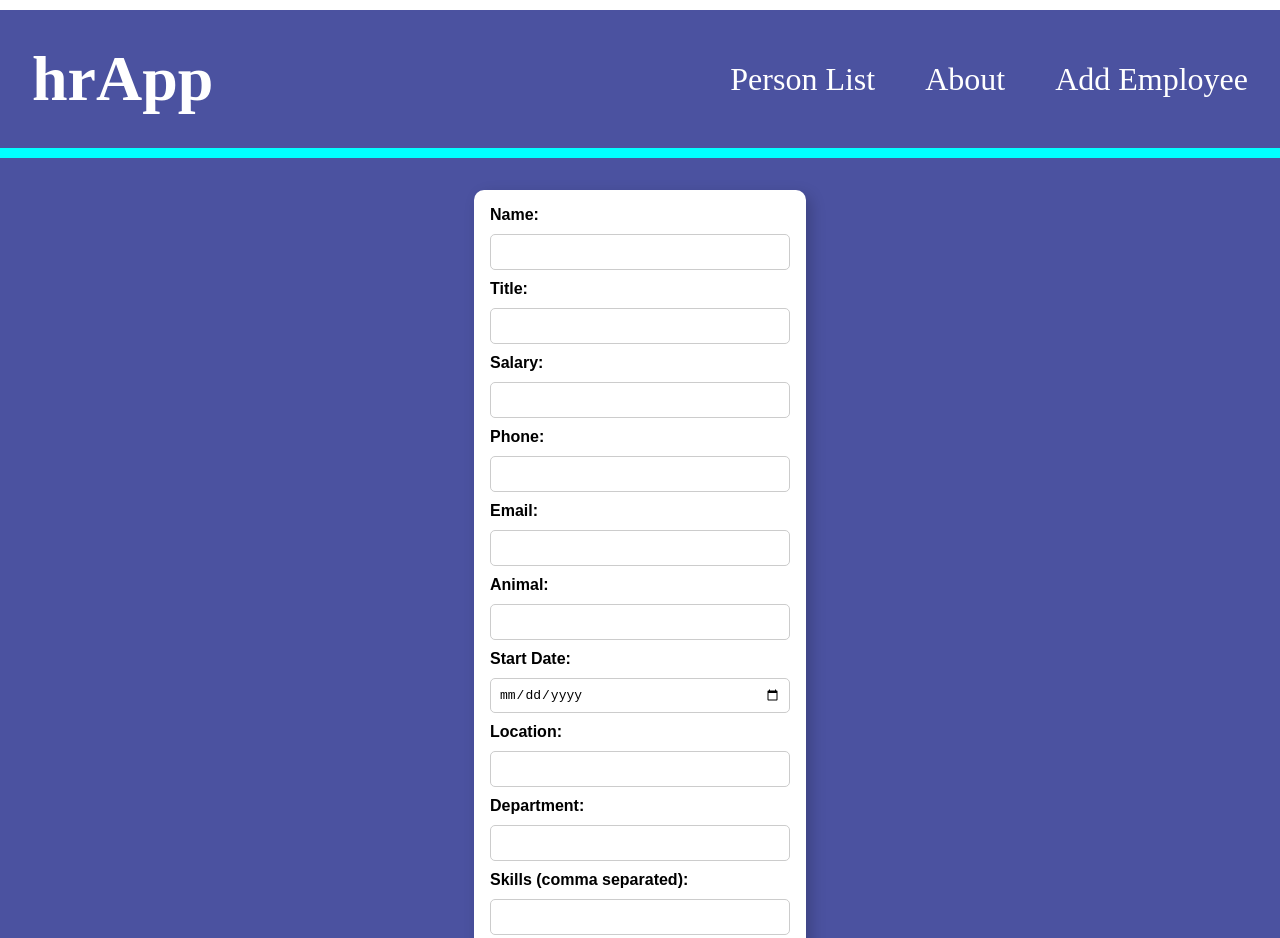
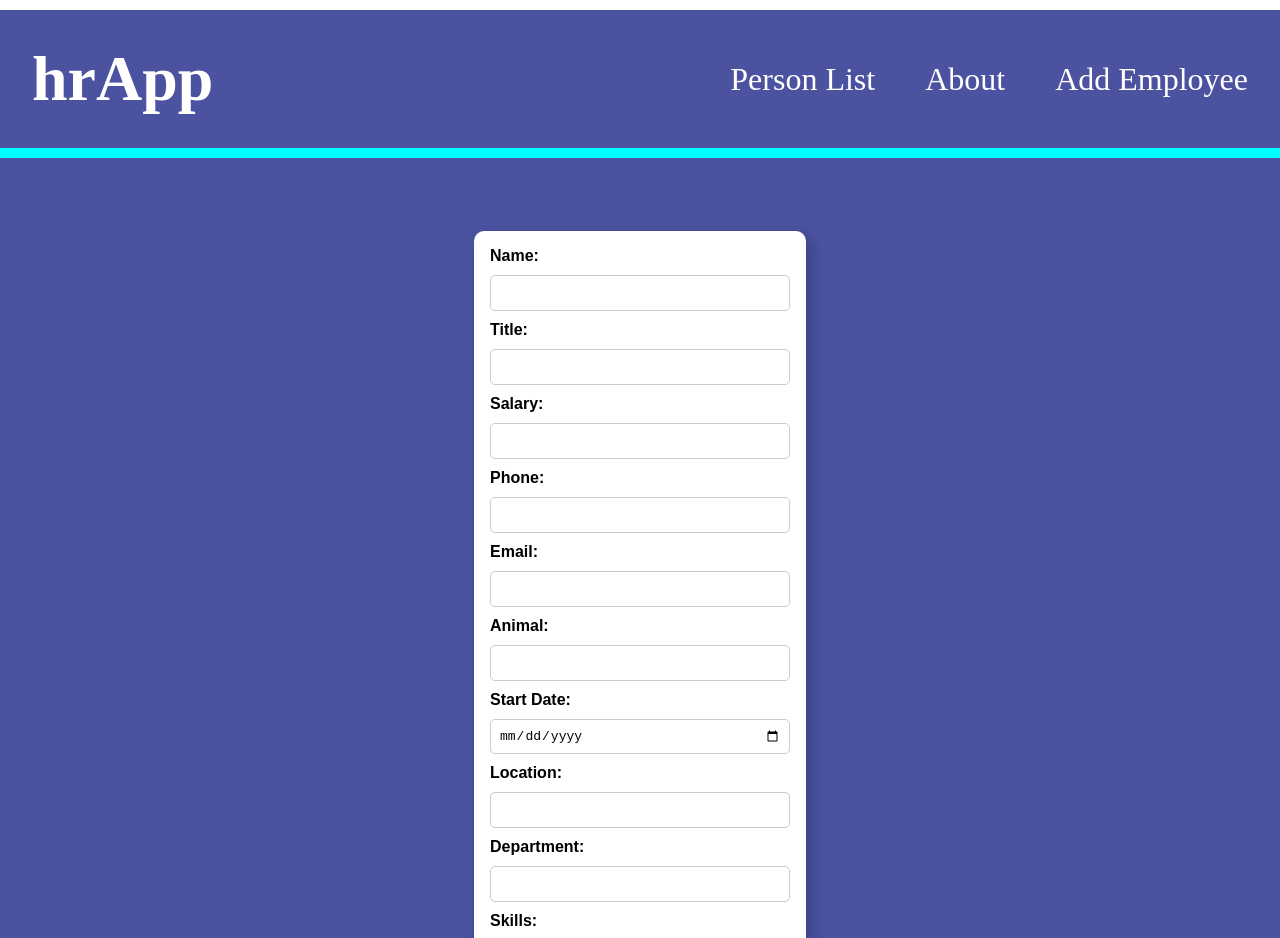
Before and after one commit to 1967cooder/hrApp, a React (Vite) app: page /add-employee in a window 1280 px wide. Shown: the top 938 px of the page. Built offline with nearby package versions, Linux system fonts and the light colour scheme.

Commit message:
added changes in components AddEmployee, App and PersonList

```diff
--- a/src/App.css
+++ b/src/App.css
@@ -95,7 +95,7 @@ body {
   font-family: "Red Hat Display", sans-serif;
 }
 
-.add-employee-form {
+.form {
   background-color: white;
   padding: 1rem;
   border-radius: 10px;
@@ -107,12 +107,12 @@ body {
   font-family: "Red Hat Display", sans-serif;
   gap: 10px;
 }
-.add-employee-form label {
+.form label {
   font-weight: bold;
   color: black;
 }
-.add-employee-form input,
-.add-employee-form select {
+.form input,
+.form select {
   padding: 0.5rem;
   border: 1px solid #ccc;
   border-radius: 5px;
--- a/src/App.jsx
+++ b/src/App.jsx
@@ -10,8 +10,9 @@ import AddEmployee from "./Components/AddEmployee.jsx";
 import employeeData from "./assets/employeeData.json";
 
 function App() {
-  const [employees, setEmployees] = useState(employeeData);
-  const [addEmployeeData, setEmployeeData] = useState({
+  const [employees, setEmployees] = useState(employeeData); // Списък със служители
+  const [formData, setFormData] = useState({
+    // Данни за нов служител
     name: "",
     title: "",
     salary: "",
@@ -23,31 +24,54 @@ function App() {
     department: "",
     skills: "",
   });
+  //-----------handleClick---------------------------
 
-  const handleAddEmployee = () => {
-    const newEmployee = {
-      id: Date.now(),
-      ...addEmployeeData,
-      skills: addEmployeeData.skills
-        ? addEmployeeData.skills.split(",").map((skill) => skill.trim())
-        : [],
-    };
-    // Добавяме новия служител към списъка
-    setEmployees((prev) => [...prev, newEmployee]);
-    // Нулираме формата
-    setEmployeeData({
-      name: "",
-      title: "",
-      salary: "",
-      phone: "",
-      email: "",
-      animal: "",
-      startDate: "",
-      location: "",
-      department: "",
-      skills: "",
-    });
+  const handleClick = () => {
+    setEmployees([
+      ...employees,
+      {
+        id: employees.length + 1,
+        name: formData.name,
+        title: formData.title,
+        salary: formData.salary,
+        phone: formData.phone,
+        email: formData.email,
+        animal: formData.animal,
+        startDate: formData.startDate,
+        location: formData.location,
+        department: formData.department,
+        skills: formData.skills,
+        skills: formData.skills.split(",").map((skill) => skill.trim()),
+      },
+    ]);
   };
+
+  // const handleAddEmployee = () => {
+  //   // Добавяме нов служител към списъка
+  //   const newEmployee = {
+  //     // Създаваме нов обект служител
+  //     id: Date.now(),
+  //     ...formData,
+  //     skills: formData.skills
+  //       ? formData.skills.split(",").map((skill) => skill.trim())
+  //       : [],
+  //   };
+  //   // Добавяме новия служител към списъка
+  //   setEmployees((prev) => [...prev, newEmployee]);
+  // Нулираме формата
+  //   setFormData({
+  //     name: "",
+  //     title: "",
+  //     salary: "",
+  //     phone: "",
+  //     email: "",
+  //     animal: "",
+  //     startDate: "",
+  //     location: "",
+  //     department: "",
+  //     skills: "",
+  //   });
+  // };
   return (
     <>
       <BrowserRouter>
@@ -61,9 +85,9 @@ function App() {
               path="/add-employee"
               element={
                 <AddEmployee
-                  addEmployeeData={addEmployeeData}
-                  setEmployeeData={setEmployeeData}
-                  handleClick={handleAddEmployee}
+                  formData={formData}
+                  setFormData={setFormData}
+                  handleClick={handleClick}
                 />
               }
             />
--- a/src/Components/AddEmployee.jsx
+++ b/src/Components/AddEmployee.jsx
@@ -1,14 +1,15 @@
-function AddEmployee({ addEmployeeData, setEmployeeData, handleClick }) {
+function AddEmployee({ formData, setFormData, handleClick }) {
   const handleChange = (e) => {
-    setEmployeeData((prevState) => {
+    // Функция за обработка на промени в полетата на формата
+    setFormData((prevState) => {
       return { ...prevState, [e.target.name]: e.target.value };
     });
   };
 
   const handleSubmit = (e) => {
-    e.preventDefault();
-    handleClick();
-    setEmployeeData({
+    e.preventDefault(); // Предотвратяваме презареждането на страницата
+    handleClick(); // Извикваме функцията за добавяне на служител
+    setFormData({
       name: "",
       title: "",
       salary: "",
@@ -23,13 +24,14 @@ function AddEmployee({ addEmployeeData, setEmployeeData, handleClick }) {
   };
 
   return (
-    <div>
-      <form className="add-employee-form" onSubmit={handleSubmit}>
+    <section className="container">
+      <form className="form" onSubmit={handleSubmit}>
         <label htmlFor="name">Name:</label>
         <input
           id="name"
           name="name"
-          value={addEmployeeData.name}
+          autoComplete="name"
+          value={formData.name}
           onChange={handleChange}
           required
         />
@@ -37,7 +39,7 @@ function AddEmployee({ addEmployeeData, setEmployeeData, handleClick }) {
         <input
           id="title"
           name="title"
-          value={addEmployeeData.title}
+          value={formData.title}
           onChange={handleChange}
           required
         />
@@ -45,7 +47,7 @@ function AddEmployee({ addEmployeeData, setEmployeeData, handleClick }) {
         <input
           id="salary"
           name="salary"
-          value={addEmployeeData.salary}
+          value={formData.salary}
           onChange={handleChange}
           required
         />
@@ -53,7 +55,7 @@ function AddEmployee({ addEmployeeData, setEmployeeData, handleClick }) {
         <input
           id="phone"
           name="phone"
-          value={addEmployeeData.phone}
+          value={formData.phone}
           onChange={handleChange}
           required
         />
@@ -61,7 +63,7 @@ function AddEmployee({ addEmployeeData, setEmployeeData, handleClick }) {
         <input
           id="email"
           name="email"
-          value={addEmployeeData.email}
+          value={formData.email}
           onChange={handleChange}
           required
         />
@@ -69,7 +71,7 @@ function AddEmployee({ addEmployeeData, setEmployeeData, handleClick }) {
         <input
           id="animal"
           name="animal"
-          value={addEmployeeData.animal}
+          value={formData.animal}
           onChange={handleChange}
           required
         />
@@ -78,7 +80,7 @@ function AddEmployee({ addEmployeeData, setEmployeeData, handleClick }) {
           id="startDate"
           name="startDate"
           type="date"
-          value={addEmployeeData.startDate}
+          value={formData.startDate}
           onChange={handleChange}
           required
         />
@@ -86,7 +88,7 @@ function AddEmployee({ addEmployeeData, setEmployeeData, handleClick }) {
         <input
           id="location"
           name="location"
-          value={addEmployeeData.location}
+          value={formData.location}
           onChange={handleChange}
           required
         />
@@ -94,21 +96,40 @@ function AddEmployee({ addEmployeeData, setEmployeeData, handleClick }) {
         <input
           id="department"
           name="department"
-          value={addEmployeeData.department}
+          value={formData.department}
           onChange={handleChange}
           required
         />
-        <label htmlFor="skills">Skills (comma separated):</label>
+        <label htmlFor="skills">Skills:</label>
         <input
           id="skills"
           name="skills"
-          value={addEmployeeData.skills}
+          value={formData.skills}
           onChange={handleChange}
         />
 
         <button type="submit">Add Employee</button>
+        <button
+          type="reset"
+          onClick={() => {
+            setFormData({
+              name: "",
+              title: "",
+              salary: "",
+              phone: "",
+              email: "",
+              animal: "",
+              startDate: "",
+              location: "",
+              department: "",
+              skills: "",
+            });
+          }}
+        >
+          Reset Form
+        </button>
       </form>
-    </div>
+    </section>
   );
 }
 
--- a/src/Components/PersonList.jsx
+++ b/src/Components/PersonList.jsx
@@ -8,6 +8,8 @@ const PersonList = ({ employees }) => {
         {employees.map((employee) => (
           <PersonCard
             key={employee.id}
+            {...employee}
+            /* Tämä kaikki = {...employee}
             name={employee.name}
             title={employee.title}
             salary={employee.salary}
@@ -17,7 +19,7 @@ const PersonList = ({ employees }) => {
             startDate={employee.startDate}
             location={employee.location}
             department={employee.department}
-            skills={employee.skills}
+            skills={employee.skills} */
           />
         ))}
       </section>
```
Also changed, not shown: localhost_5175_.png (added).
